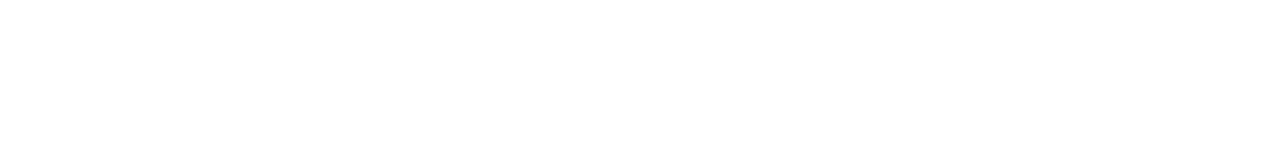
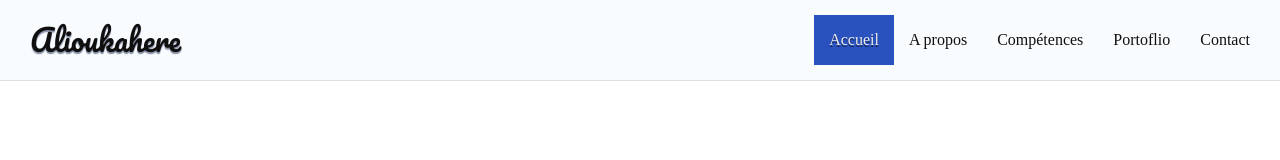
Before and after one commit to alioukahere/bootstrap3-responsive-portfolio, a plain HTML site: page index.html in a window 1280 px wide. Drawn offline with Linux system fonts and the light colour scheme; a web font is replaced by a local one.

Commit message:
Setting up the nabar

```diff
--- a/asset/css/style.css
+++ b/asset/css/style.css
@@ -0,0 +1,39 @@
+@import url('https://fonts.googleapis.com/css?family=Lato');
+@import url('https://fonts.googleapis.com/css?family=Sansita:400,700');
+@import url('https://fonts.googleapis.com/css?family=Pacifico');
+
+* {
+    font-family: Sansita;
+    font-size: 16px;
+    color: #0f0f0f;
+}
+
+/** navbar **/
+
+.my-navbar {
+    background: rgba(240, 248, 255, 0.4);
+    padding: 15px;
+    padding-right: 30px;
+    border-bottom: 1px solid rgba(113, 115, 119, 0.2);
+}
+
+.my-navbar a {
+    color: #0f0f0f;
+}
+
+.my-navbar ul>li.active > a {
+    background: #2a52be;
+    color: #efefef;
+    text-shadow: 0px 2px 0px rgba(0, 0, 0, 0.48);
+}
+
+.my-navbar ul>li>a:hover {
+    background: #456cd6;
+    color: #efefef;
+}
+
+.navbar-brand {
+    font-size: 30px;
+    font-family: Pacifico;
+    text-shadow: 0px 2px 1px rgba(16, 32, 75, 0.48);
+}
--- a/index.html
+++ b/index.html
@@ -15,6 +15,17 @@
     </head>
 
     <body>
+        <!-- navbar -->
+        <nav class="navbar my-navbar navbar-fixed-top">
+            <a href="#" class="navbar-brand">Alioukahere</a>
+            <ul class="nav navbar-nav navbar-right">
+                <li class="active"><a href="#">Accueil</a></li>
+                <li><a href="#">A propos</a></li>
+                <li><a href="#">Compétences</a></li>
+                <li><a href="#">Portoflio</a></li>
+                <li><a href="#">Contact</a></li>
+            </ul>
+        </nav>
 
         <!-- jQuery -->
         <script src="asset/js/jquery-3.1.1.js"></script>
```
